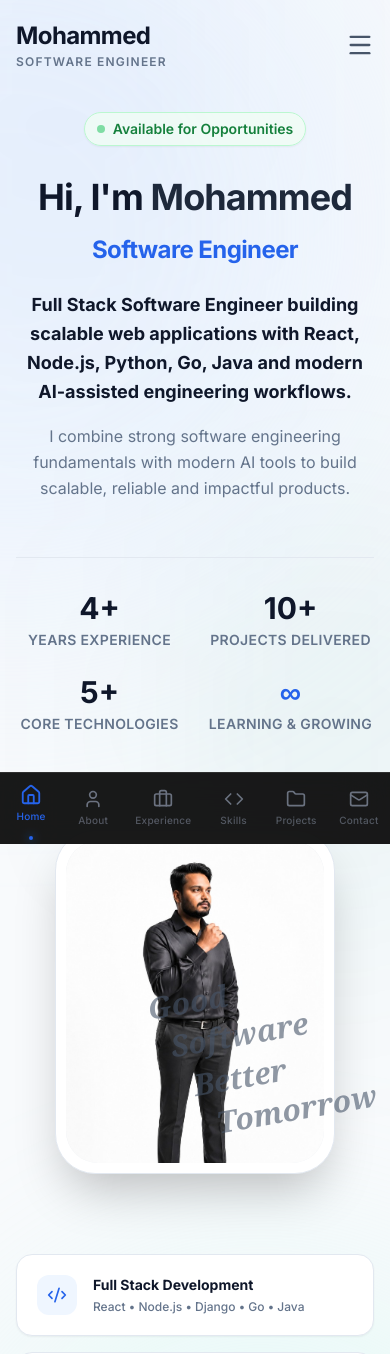
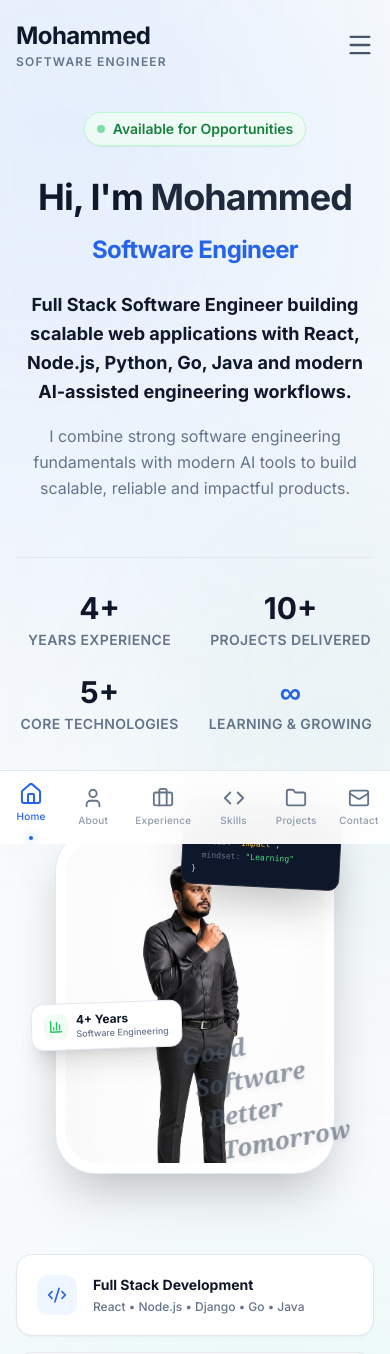
Before and after one commit to saqeebalimk/New-portfolio, a Next.js app: page / in a window 390 px wide. Shown: the top 1354 px of the page. Built offline with nearby package versions, Linux system fonts and the light colour scheme.

Commit message:
Mobile: fix layout bugs and modern mobile nav style

```diff
--- a/components/layout/MobileNav.tsx
+++ b/components/layout/MobileNav.tsx
@@ -35,16 +35,16 @@ export function MobileNav() {
     }, []);
 
     const navItems = [
-        { name: "Home", href: "/", icon: <Home size={20} />, id: "home" },
-        { name: "About", href: "#about", icon: <User size={20} />, id: "about" },
-        { name: "Experience", href: "#experience", icon: <Briefcase size={20} />, id: "experience" },
-        { name: "Skills", href: "#skills", icon: <Code size={20} />, id: "skills" },
-        { name: "Projects", href: "#projects", icon: <Folder size={20} />, id: "projects" },
-        { name: "Contact", href: "#contact", icon: <Mail size={20} />, id: "contact" },
+        { name: "Home", href: "/", icon: <Home size={22} strokeWidth={2} />, id: "home" },
+        { name: "About", href: "#about", icon: <User size={22} strokeWidth={2} />, id: "about" },
+        { name: "Experience", href: "#experience", icon: <Briefcase size={22} strokeWidth={2} />, id: "experience" },
+        { name: "Skills", href: "#skills", icon: <Code size={22} strokeWidth={2} />, id: "skills" },
+        { name: "Projects", href: "#projects", icon: <Folder size={22} strokeWidth={2} />, id: "projects" },
+        { name: "Contact", href: "#contact", icon: <Mail size={22} strokeWidth={2} />, id: "contact" },
     ];
 
     return (
-        <div className="fixed bottom-0 left-0 right-0 z-50 md:hidden bg-black/90 backdrop-blur-xl border-t border-white/10 pb-safe pt-2">
+        <div className="fixed bottom-0 left-0 right-0 z-50 lg:hidden bg-white/95 backdrop-blur-xl border-t border-slate-200 pb-safe pt-2">
             <div className="flex justify-around items-end pb-2">
                 {navItems.map((item) => (
                     <Link
@@ -53,7 +53,7 @@ export function MobileNav() {
                         onClick={() => setActiveSection(item.id)}
                         className={`flex flex-col items-center p-2 min-w-[3.5rem] transition-all duration-300 group ${activeSection === item.id
                                 ? "text-primary -translate-y-1"
-                                : "text-gray-500 hover:text-gray-300"
+                                : "text-slate-500 hover:text-slate-800"
                             }`}
                     >
                         <div className={`mb-1 transition-transform duration-300 ${activeSection === item.id ? "scale-110" : "group-hover:scale-110"}`}>
--- a/components/sections/Hero.tsx
+++ b/components/sections/Hero.tsx
@@ -94,38 +94,38 @@ export function Hero() {
                         </div>
 
                         {/* Floating Code Widget */}
-                        <div className="absolute -top-4 -right-20 z-20 shadow-2xl rounded-xl bg-slate-900 border border-slate-800 p-4 transform rotate-3 hover:-rotate-1 transition-transform duration-500 hidden xl:block w-64">
-                            <div className="font-mono text-[11px] leading-relaxed text-slate-300">
+                        <div className="absolute -top-6 -right-2 sm:-top-4 sm:-right-20 z-30 shadow-2xl rounded-xl bg-slate-900 border border-slate-800 p-2.5 sm:p-4 transform rotate-3 hover:-rotate-1 transition-transform duration-500 w-44 sm:w-64 scale-90 sm:scale-100 origin-top-right">
+                            <div className="font-mono text-[9px] sm:text-[11px] leading-relaxed text-slate-300">
                                 <span className="text-purple-400">const</span> <span className="text-blue-400">developer</span> = {'{'}
                                 <br />
                                 &nbsp;&nbsp;<span className="text-slate-500">passion:</span> <span className="text-amber-400">&quot;Building&quot;</span>,
                                 <br />
                                 &nbsp;&nbsp;<span className="text-slate-500">focus:</span> <span className="text-amber-400">&quot;Impact&quot;</span>,
                                 <br />
-                                &nbsp;&nbsp;<span className="text-slate-500">mindset:</span> <span className="text-green-400">&quot;Always Learning&quot;</span>
+                                &nbsp;&nbsp;<span className="text-slate-500">mindset:</span> <span className="text-green-400">&quot;Learning&quot;</span>
                                 <br />
                                 {'}'}
                             </div>
                         </div>
 
                         {/* Floating Stats Widget */}
-                        <div className="absolute bottom-12 -left-12 z-20 shadow-xl rounded-xl bg-white border border-slate-200 p-3 px-5 flex items-center gap-3 transform -rotate-2 hover:rotate-1 transition-transform duration-500 hidden xl:flex">
-                            <div className="w-8 h-8 rounded-lg bg-green-50 flex items-center justify-center text-green-500 shadow-sm">
-                                <svg width="18" height="18" viewBox="0 0 24 24" fill="none" stroke="currentColor" strokeWidth="2.5" strokeLinecap="round" strokeLinejoin="round"><path d="M3 3v18h18"/><path d="M18 17V9"/><path d="M13 17V5"/><path d="M8 17v-3"/></svg>
+                        <div className="absolute top-1/2 -left-6 sm:bottom-12 sm:-left-12 z-20 shadow-xl rounded-xl bg-white border border-slate-200 p-2 sm:p-3 px-3 sm:px-5 flex items-center gap-2 sm:gap-3 transform -rotate-2 hover:rotate-1 transition-transform duration-500">
+                            <div className="w-6 h-6 sm:w-8 sm:h-8 rounded-lg bg-green-50 flex items-center justify-center text-green-500 shadow-sm">
+                                <svg width="14" height="14" viewBox="0 0 24 24" fill="none" stroke="currentColor" strokeWidth="2.5" strokeLinecap="round" strokeLinejoin="round" className="sm:w-[18px] sm:h-[18px]"><path d="M3 3v18h18"/><path d="M18 17V9"/><path d="M13 17V5"/><path d="M8 17v-3"/></svg>
                             </div>
                             <div>
-                                <p className="text-sm font-bold text-slate-900">4+ Years</p>
-                                <p className="text-[10px] text-slate-500 font-medium">Software Engineering</p>
+                                <p className="text-xs sm:text-sm font-bold text-slate-900 leading-tight">4+ Years</p>
+                                <p className="text-[9px] sm:text-[10px] text-slate-500 font-medium">Software Engineering</p>
                             </div>
                         </div>
 
                         {/* Signature Element */}
-                        <div className="absolute bottom-10 -right-8 z-20 transform -rotate-[10deg] opacity-60">
-                            <div className="font-serif italic text-3xl leading-snug text-slate-600 font-bold whitespace-nowrap">
+                        <div className="absolute bottom-4 sm:bottom-10 -right-2 sm:-right-8 z-30 transform -rotate-[10deg] opacity-60">
+                            <div className="font-serif italic text-2xl sm:text-3xl leading-snug text-slate-600 font-bold whitespace-nowrap drop-shadow-md">
                                 Good<br/>
-                                <span className="ml-4">Software</span><br/>
-                                <span className="ml-8">Better</span><br/>
-                                <span className="ml-12">Tomorrow</span>
+                                <span className="ml-2 sm:ml-4">Software</span><br/>
+                                <span className="ml-4 sm:ml-8">Better</span><br/>
+                                <span className="ml-6 sm:ml-12">Tomorrow</span>
                             </div>
                         </div>
                     </motion.div>
```
